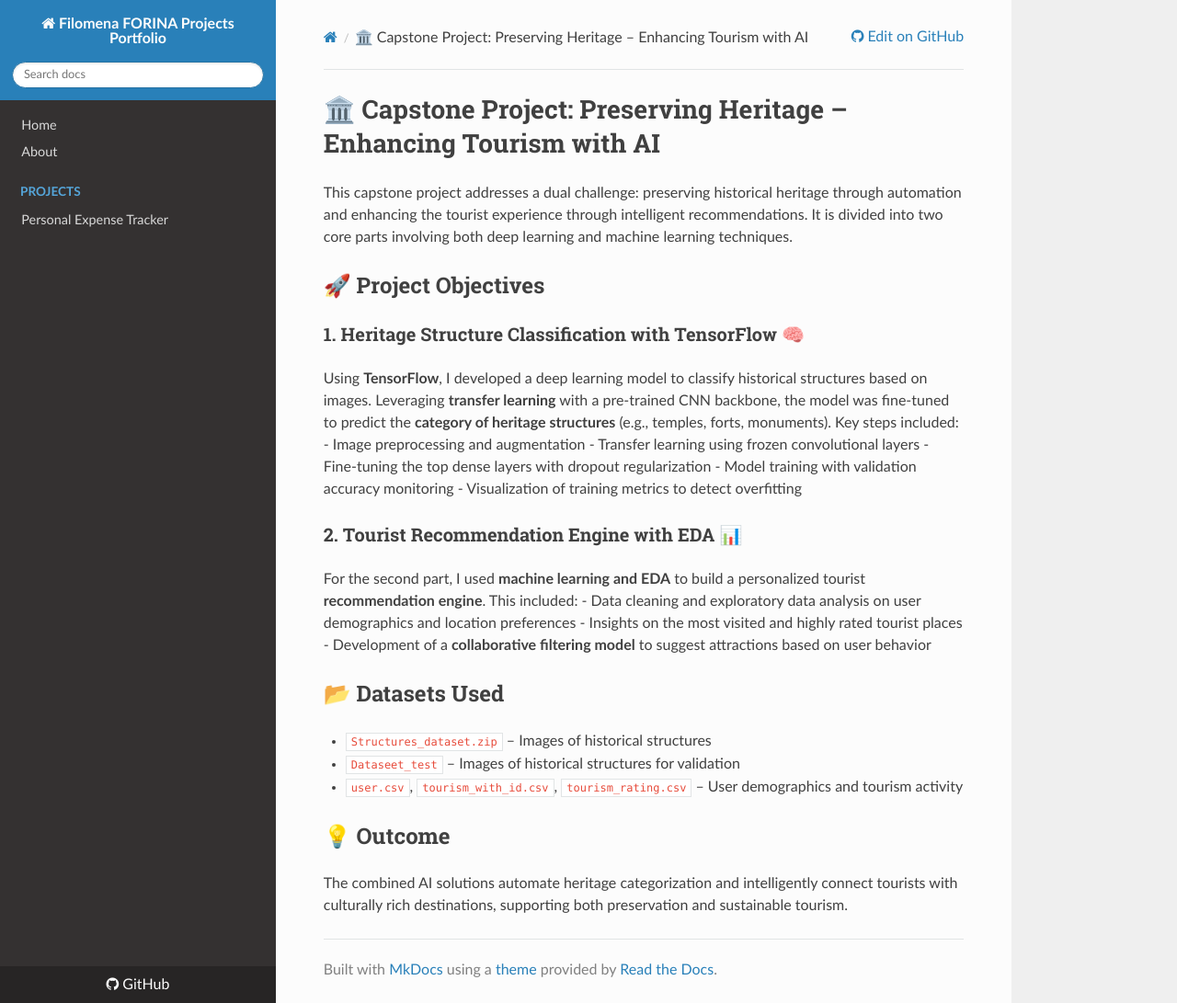
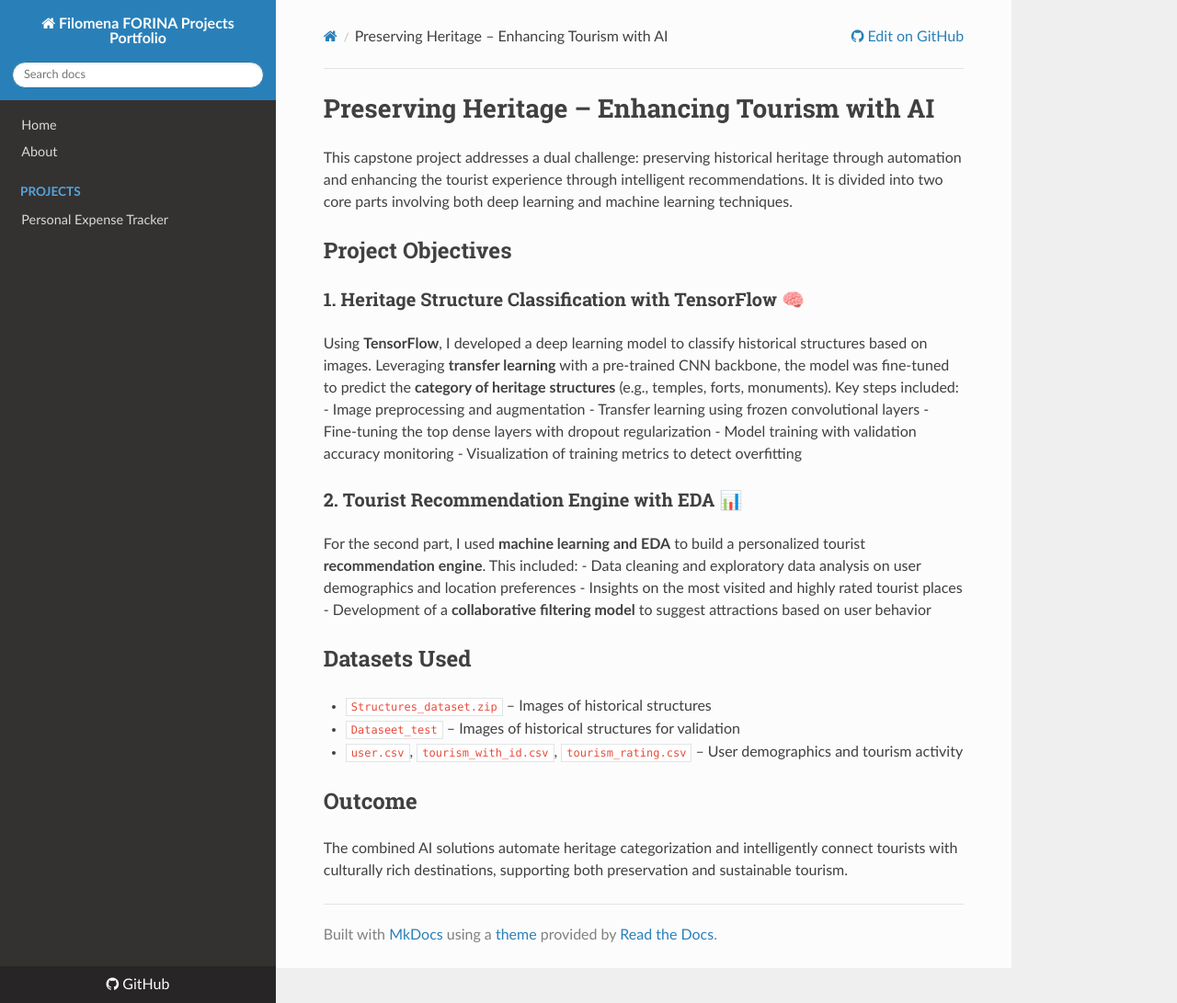
Before and after one commit to FloraFo/Python-Scripts, an MkDocs documentation site: the page built from docs/Projects/preservingheritage.md, in a window 1280 px wide and 1091 px high. Shown: the whole window at 92% size. Built offline with MkDocs 1.6.1, drawn with Linux system fonts in a browser that asks for light colours; nearby versions of some CDN libraries; a script that is not in the unit is left out.

Commit message:
Heritage md

```diff
--- a/docs/Projects/preservingheritage.md
+++ b/docs/Projects/preservingheritage.md
@@ -1,8 +1,8 @@
-# 🏛️ Capstone Project: Preserving Heritage – Enhancing Tourism with AI
+# Preserving Heritage – Enhancing Tourism with AI
 
 This capstone project addresses a dual challenge: preserving historical heritage through automation and enhancing the tourist experience through intelligent recommendations. It is divided into two core parts involving both deep learning and machine learning techniques.
 
-## 🚀 Project Objectives
+## Project Objectives
 
 ### 1. Heritage Structure Classification with TensorFlow 🧠
 Using **TensorFlow**, I developed a deep learning model to classify historical structures based on images. Leveraging **transfer learning** with a pre-trained CNN backbone, the model was fine-tuned to predict the **category of heritage structures** (e.g., temples, forts, monuments). Key steps included:
@@ -18,10 +18,10 @@ For the second part, I used **machine learning and EDA** to build a personalized
 - Insights on the most visited and highly rated tourist places
 - Development of a **collaborative filtering model** to suggest attractions based on user behavior
 
-## 📂 Datasets Used
+## Datasets Used
 - `Structures_dataset.zip` – Images of historical structures
 - `Dataseet_test` – Images of historical structures for validation
 - `user.csv`, `tourism_with_id.csv`, `tourism_rating.csv` – User demographics and tourism activity
 
-## 💡 Outcome
+## Outcome
 The combined AI solutions automate heritage categorization and intelligently connect tourists with culturally rich destinations, supporting both preservation and sustainable tourism.
```
